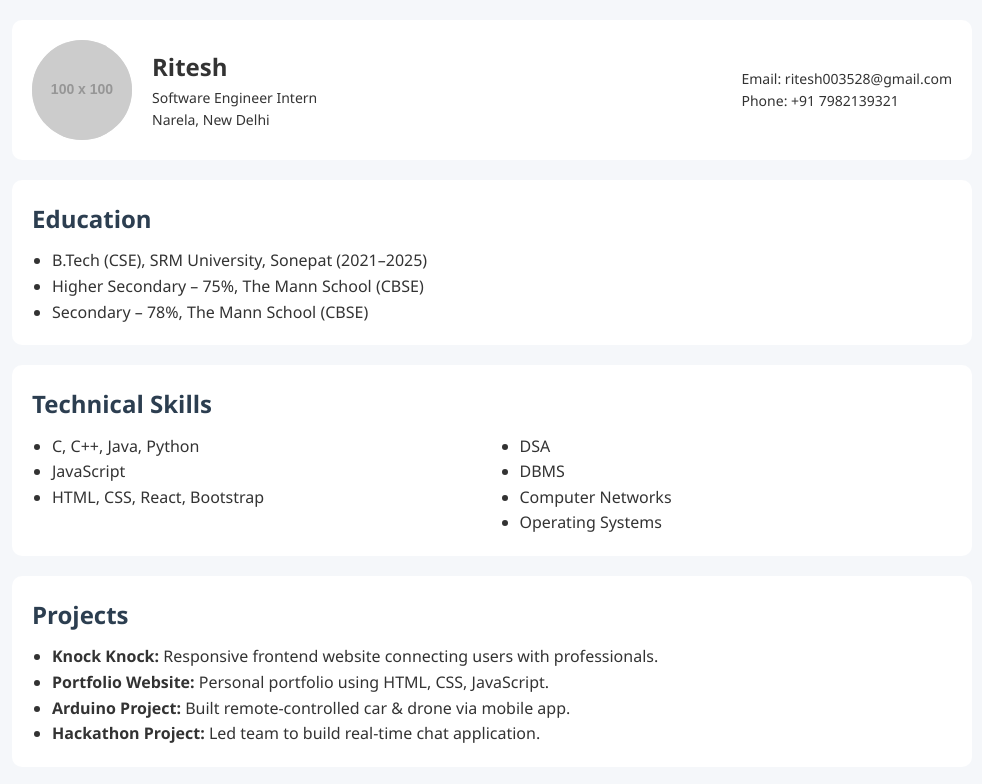
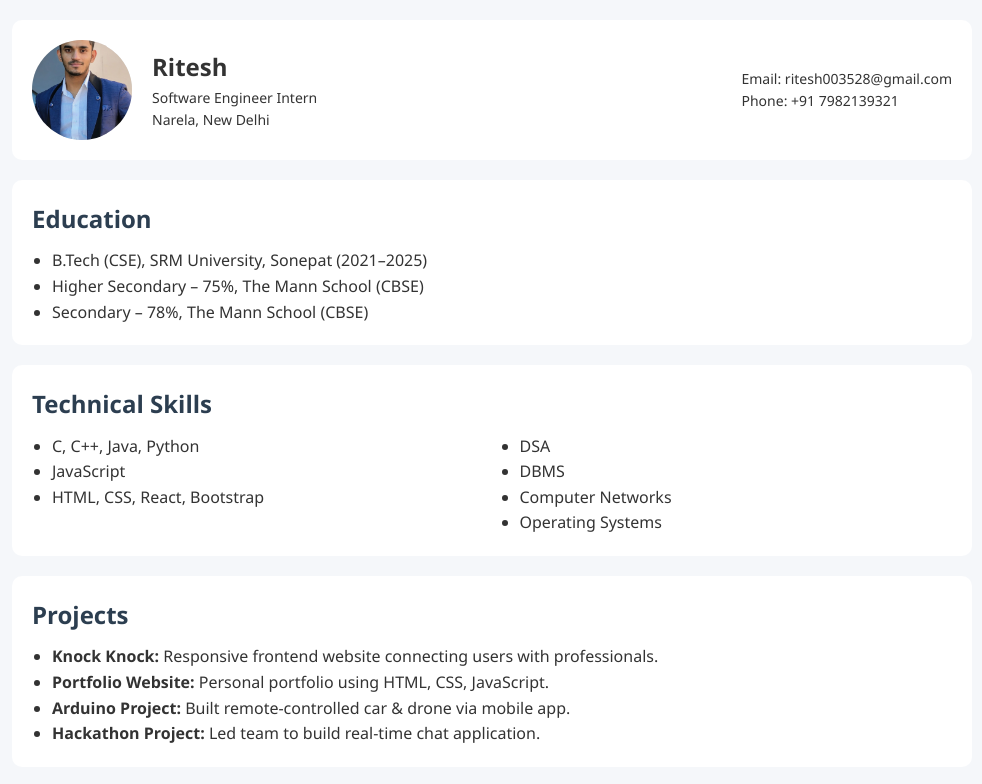
Before and after one commit to ritesh666yadav-sys/ritesh99, a plain HTML site: page index.html in a window 1280 px wide. Shown: the top 784 px of the page, without its empty margins (148-1130 px from the left). Drawn offline with Linux system fonts and the light colour scheme; placeholder pictures from the web are drawn by us.

Commit message:
Update index.html
i have updated some of the things

```diff
--- a/index.html
+++ b/index.html
@@ -114,7 +114,7 @@
 
   <header>
     <div class="profile">
-      <img src="https://via.placeholder.com/100" alt="Profile Photo">
+      <img src="https://raw.githubusercontent.com/ritesh666yadav-sys/ritesh99/main/c682b55d-535a-4af7-a2f2-ce03db3a8c7f.jpg" alt="Profile Photo">
       <div>
         <h1>Ritesh</h1>
         <p>Software Engineer Intern</p>
```
